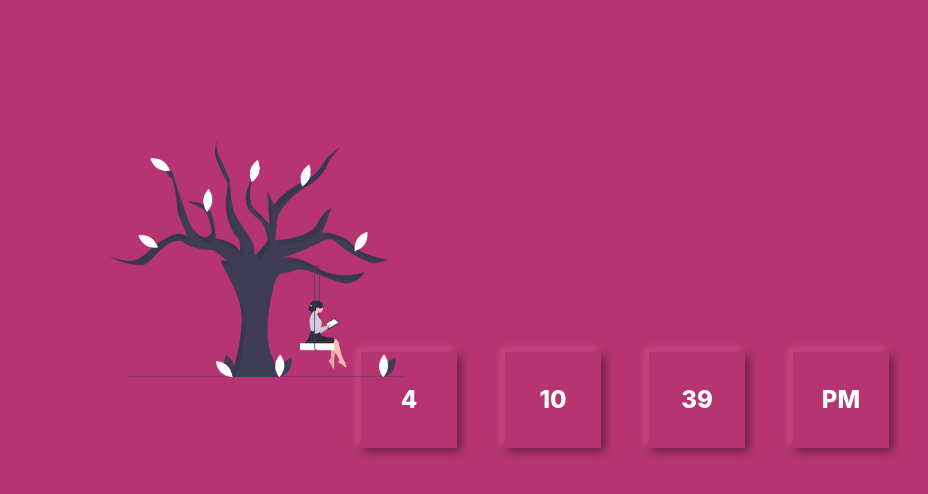
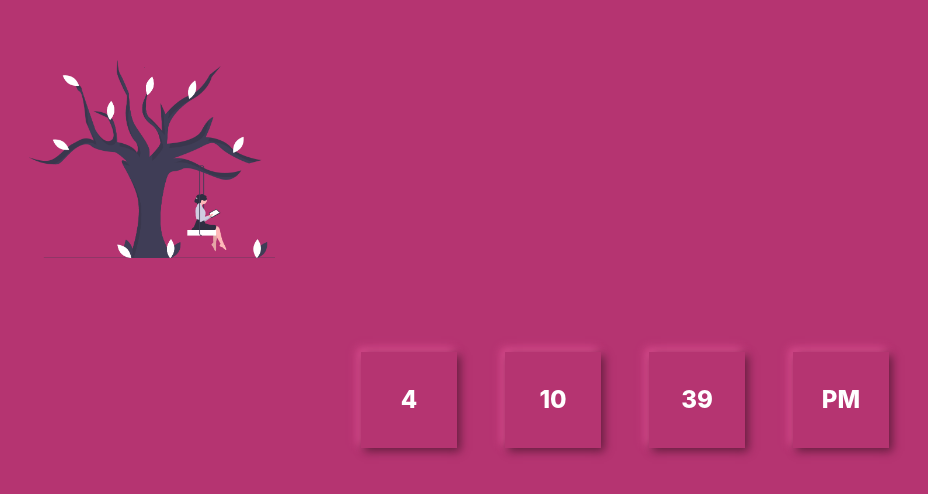
Before and after one commit to sumaia-hira/digital-clock, a plain HTML site: page index.html in a window 1280 px wide. Shown: the whole page, without its empty margins (15-943 px from the left). Drawn offline with nearby package versions, Linux system fonts and the light colour scheme.

Commit message:
little changes done

```diff
--- a/index.html
+++ b/index.html
@@ -11,7 +11,7 @@
 
 
     <div class="content">
-        <img src="images/bg-tree.png" alt="">
+        <img class="img-fluid" src="images/bg-tree.png" alt="">
 
 
         <div class="box">
--- a/style.css
+++ b/style.css
@@ -26,12 +26,13 @@
     font-weight: 800;
     box-shadow: 3px 3px 9px #5e1b3a , -3px -3px 9px #e9559a;
     flex-wrap: wrap;
+    position: relative;
 }
 
 .content img {
-    width: 300px;
+    width: 250px;
     position: absolute;
-    left: 120px;
-    top: 140px;
+    left: 40px;
+   top: 60px;
 
 }
```
